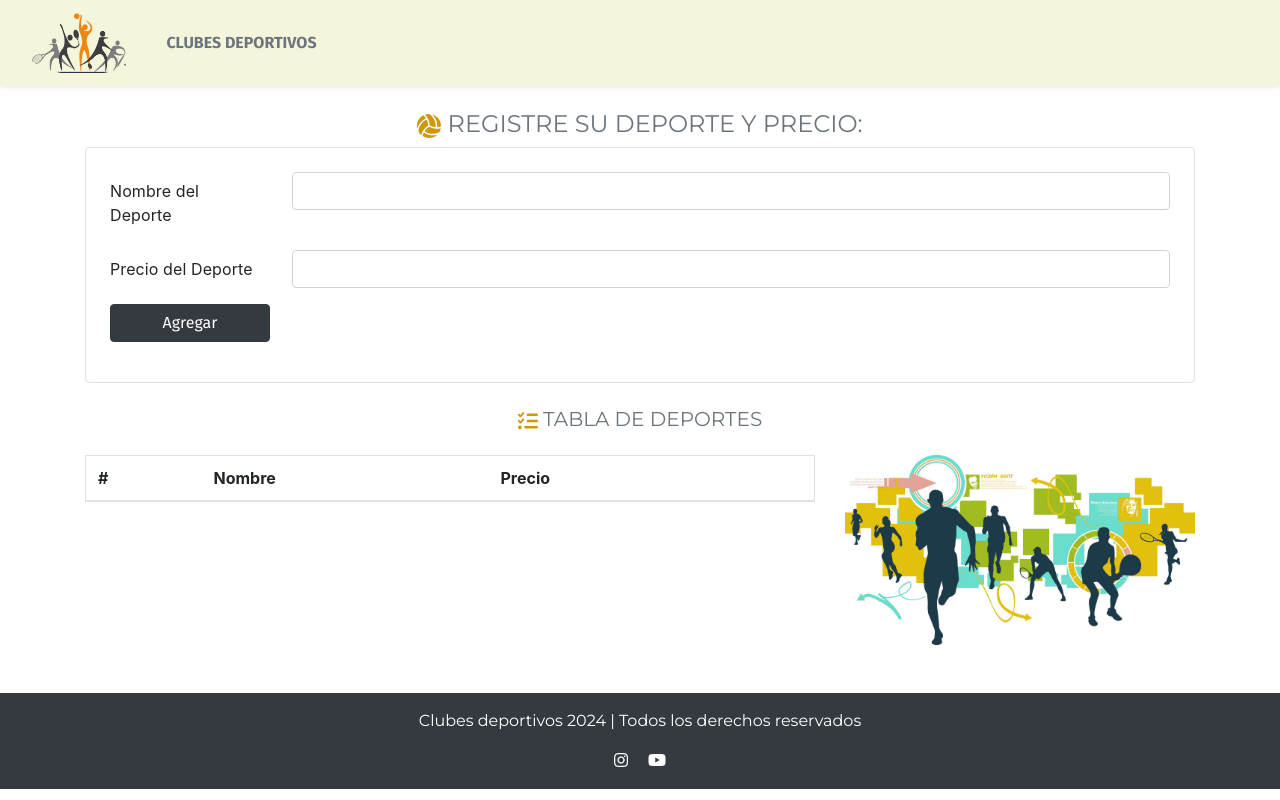
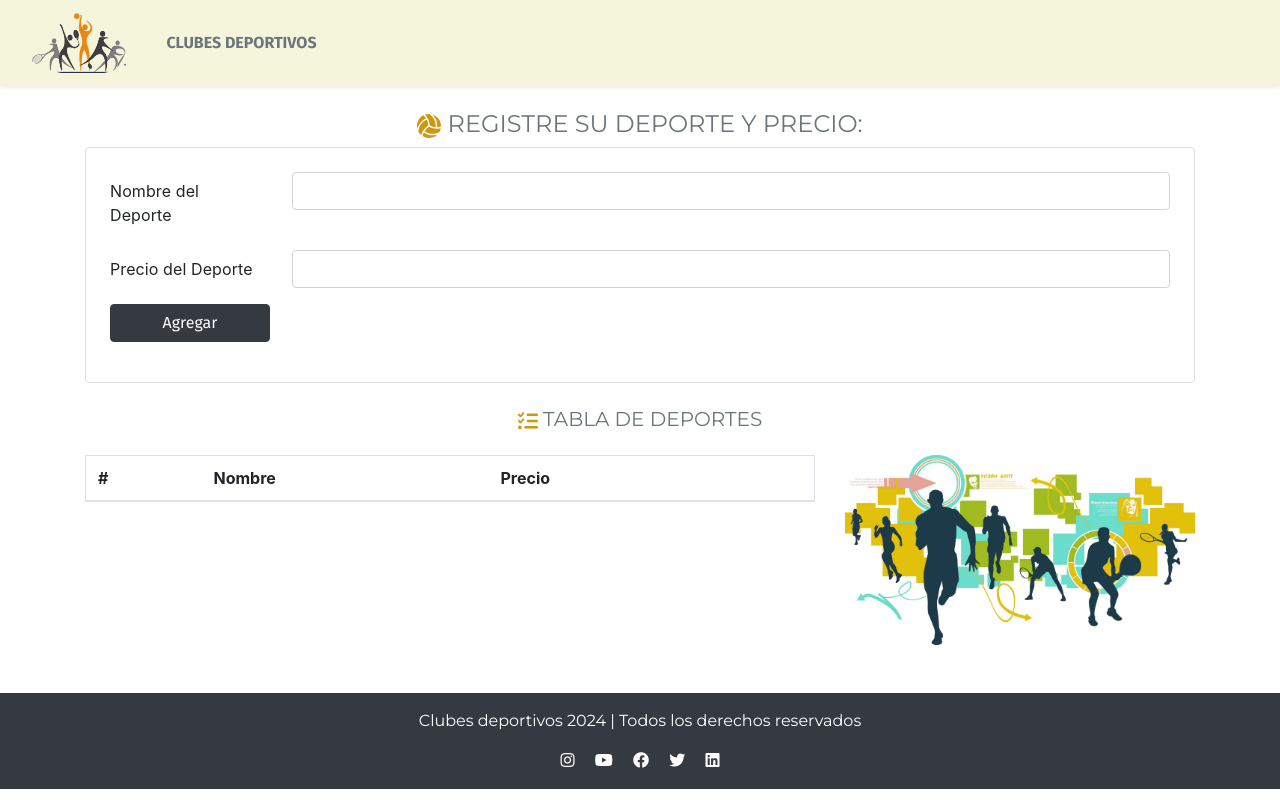
Before and after one commit to AlbertoRodBa/clubes_deportivos_v2, a website: page public/index.html in a window 1280 px wide. Drawn offline with nearby package versions, Linux system fonts and the light colour scheme; no server answers.

Commit message:
Modificación a los estilos de íconos del footer

```diff
--- a/public/index.html
+++ b/public/index.html
@@ -139,14 +139,24 @@
 <footer class="footer bg-dark text-white text-center py-3 mt-5">
   <p>Clubes deportivos 2024 | Todos los derechos reservados</p>
   <div>
-    <a href="https://www.instagram.com" target="_blank" class="text-white mx-2">
+    <a href="https://www.instagram.com" target="_blank" class="text-white mx-2 no-underline">
       <i class="fab fa-instagram"></i>
     </a>
-    <a href="https://www.youtube.com" target="_blank" class="text-white mx-2">
+    <a href="https://www.youtube.com" target="_blank" class="text-white mx-2 no-underline">
       <i class="fab fa-youtube"></i>
+    </a>
+    <a href="https://www.facebook.com" target="_blank" class="text-white mx-2 no-underline">
+      <i class="fab fa-facebook"></i>
+    </a>
+    <a href="https://www.twitter.com" target="_blank" class="text-white mx-2 no-underline">
+      <i class="fab fa-twitter"></i>
+    </a>
+    <a href="https://www.linkedin.com" target="_blank" class="text-white mx-2 no-underline">
+      <i class="fab fa-linkedin"></i>
     </a>
   </div>
 </footer>
+
 
 
 
--- a/public/styles.css
+++ b/public/styles.css
@@ -97,3 +97,12 @@ footer {
 #label-precio {
     letter-spacing: 0.1px; /* Aplica el espaciado deseado */
 }
+
+/* Estilos de los íconos del Footer */
+.no-underline {
+  text-decoration: none;
+}
+
+.no-underline:hover {
+  text-decoration: none;
+}
```
